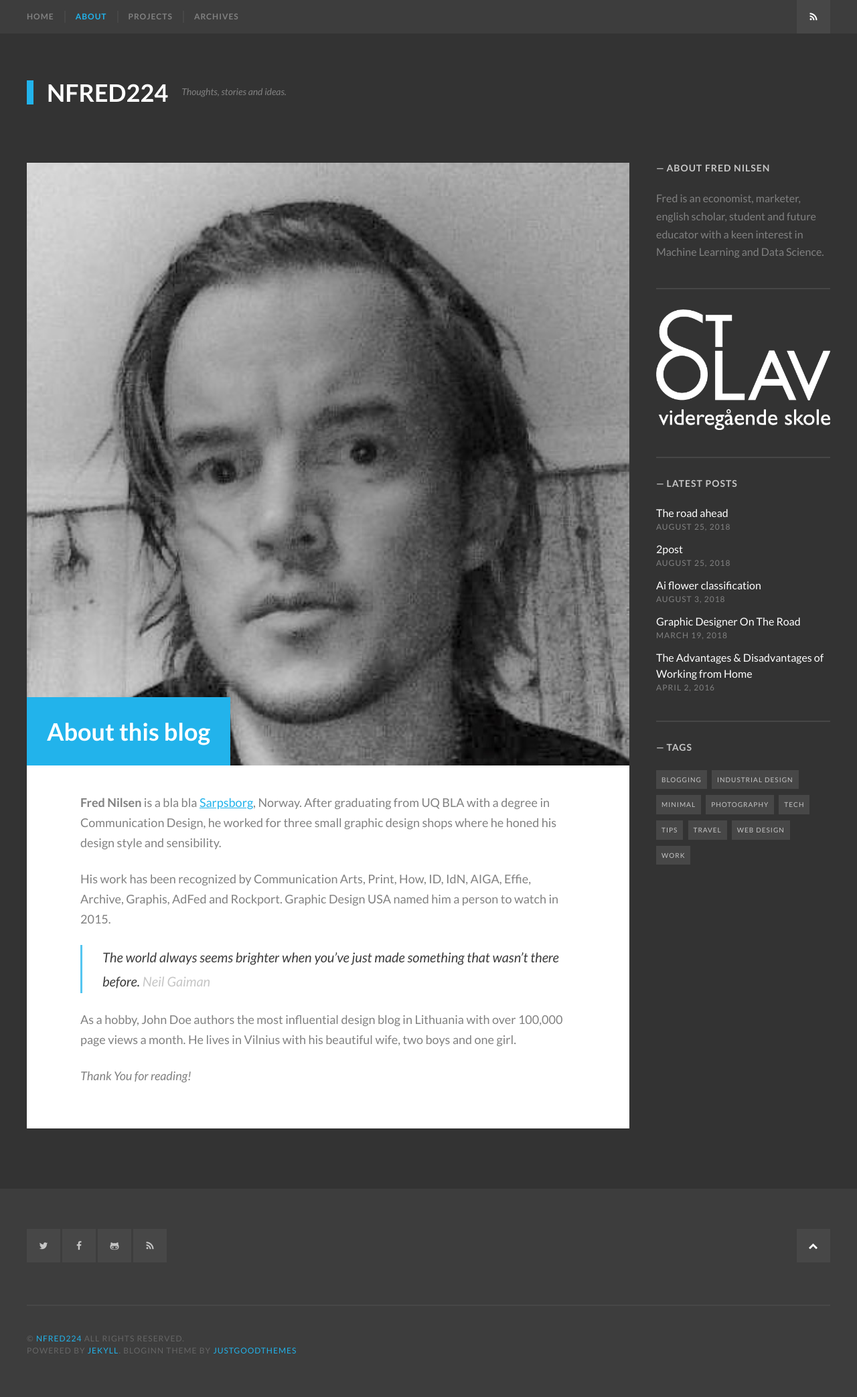
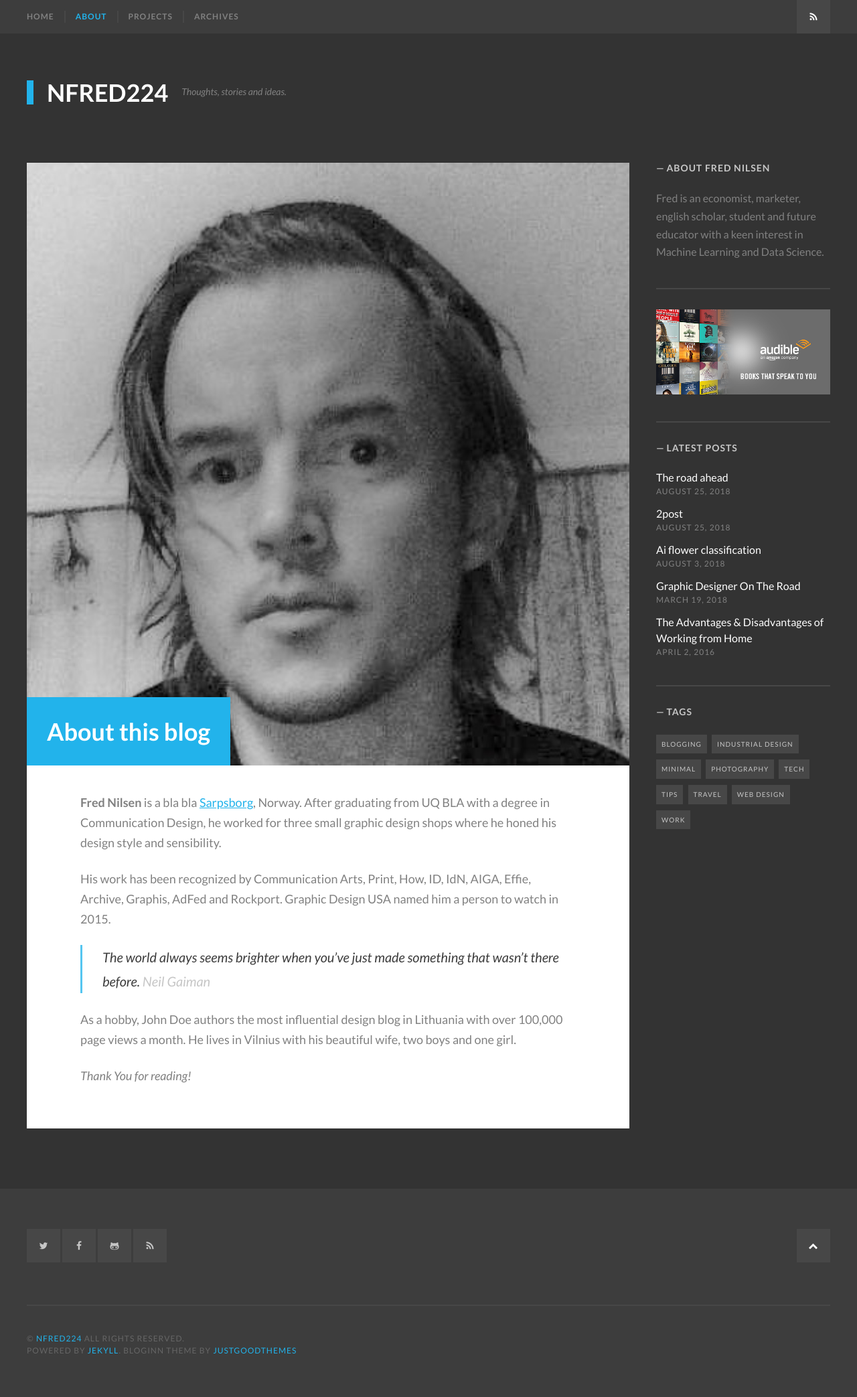
Before and after one commit to NFred224/Blog, a Jekyll site: the page built from about.md, in a window 1280 px wide. Shown: the whole page at 67% size. Built offline with Jekyll 4.4.1, drawn with Linux system fonts in a browser that asks for light colours; some web fonts are replaced.

Commit message:
Update _config.yml

```diff
--- a/_config.yml
+++ b/_config.yml
@@ -45,8 +45,8 @@ author_location: "Sarpsborg, Norway"
 author_image: /images/GoodMorning.jpg
 
 # Sidebar Add banner
-banner_url: "https://stolav.vgs.no/"
-banner_image: images/footer-logo-st-olav.png
+banner_url: "https://www.audible.com/"
+banner_image: images/audible.png
 
 
 
```
